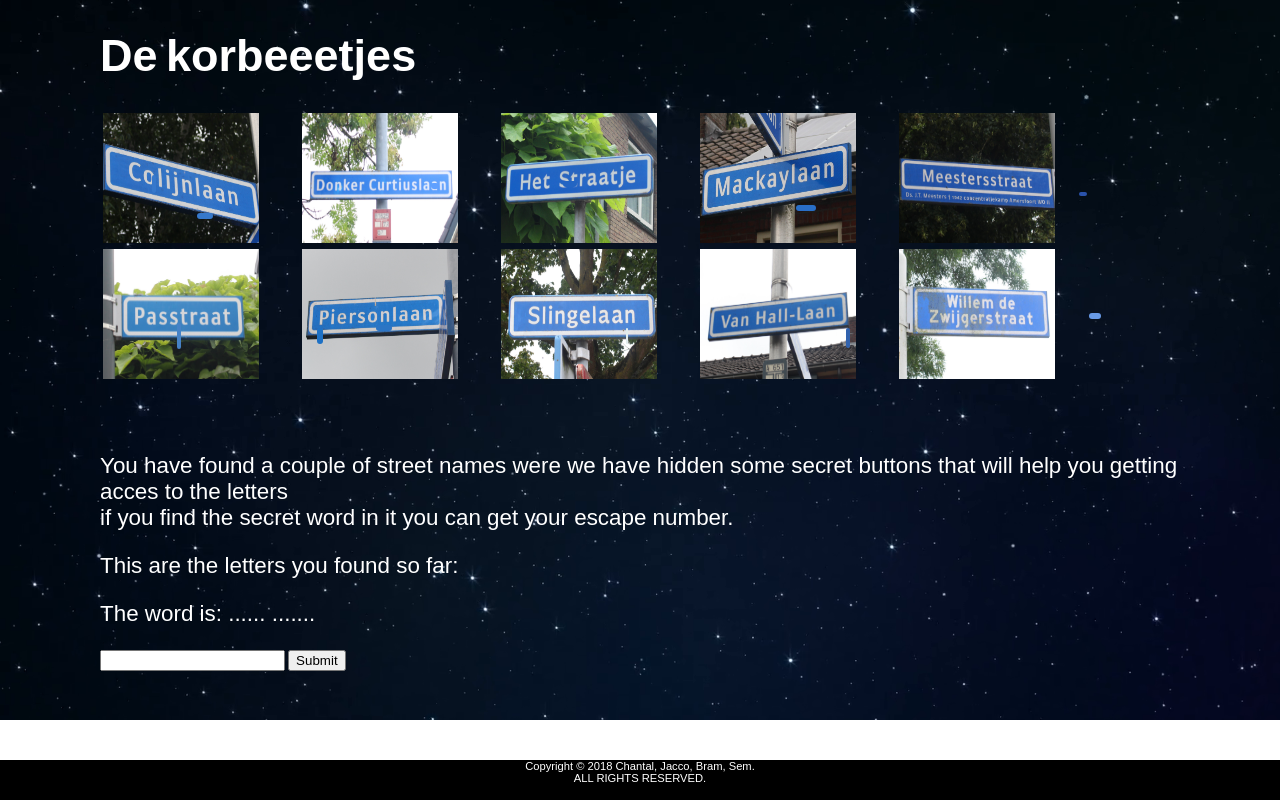
After one commit to BramEsendam/Scrum-project-2018, a PHP site: page /ITTheCarChallenge/ITTheCarChallenge.php in a window 1280 px wide. The commit adds this page. Run offline with PHP 8.4, Linux system fonts and the light colour scheme.

Commit message:
IT puzzle

```diff
--- /dev/null
+++ b/ScrumProjectEscapeRoom/ITTheCarChallenge/ITTheCarChallenge.php
@@ -0,0 +1,57 @@
+<?php
+include '../Layout/IncludeHeader.php';
+?>
+<!-- function-->
+
+<script>
+    function myFunction(text) {
+        document.getElementById("demo").innerHTML += text;
+    }
+</script>
+
+<div id="ITContainer">
+    <div id="top">
+        <table>
+            <tr>
+                <td><img src="../Images/ItOpdracht/Colijnlaan.JPG"><button onclick="myFunction('i'); this.style.display = 'none'" id="btn1"></button><button onclick="myFunction('a');this.style.display = 'none'" id="btn2"></button></td>
+                <td><img src="../Images/ItOpdracht/DonkerCuriuslaan.JPG"><button onclick="myFunction('s'); this.style.display = 'none'" id="btn3"></button></td>
+                <td><img src="../Images/ItOpdracht/HetStraatje.JPG"><button onclick="myFunction('e'); this.style.display = 'none'" id="btn4"></button></td>
+                <td><img src="../Images/ItOpdracht/Mackaylaan.JPG"><button onclick="myFunction('c'); this.style.display = 'none'" id="btn5"></button></td>
+                <td><img src="../Images/ItOpdracht/Meesterstraat.JPG"><button onclick="myFunction('t'); this.style.display = 'none'" id="btn6"></button></td>
+
+            </tr>
+            <tr>
+                <td><img src="../Images/ItOpdracht/Passtraat.JPG"><button onclick="myFunction('t'); this.style.display = 'none'" id="btn7"></button></td>
+                <td><img src="../Images/ItOpdracht/Piersonlaan.JPG"><button onclick="myFunction('p'); this.style.display = 'none'" id="btn8"></button><button onclick="myFunction('o'); this.style.display = 'none'" id="btn9"></button></td>
+                <td><img src="../Images/ItOpdracht/Slingelaan.JPG"><button onclick="myFunction('l'); this.style.display = 'none'" id="btn10"></button></td>
+                <td><img src="../Images/ItOpdracht/VanHall-Laan.JPG"><button onclick="myFunction('l'); this.style.display = 'none'" id="btn11"></button></td>
+                <td><img src="../Images/ItOpdracht/WillemdeZwijgerstraat.JPG"><button onclick="myFunction('e'); this.style.display = 'none'" id="btn12"></button></td>
+            </tr>
+        </table>
+    </div>
+    <div id="bot">
+        <p>You have found a couple of street names were we have hidden some secret buttons that will help you getting acces to the letters<br>
+        if you find the secret word in it you can get your escape number.<br></p>
+        <p id="demo">This are the letters you found so far: </p>
+        <form method="post">
+            <p>The word is: ...... ....... </p><input type="text" name="inputText">
+            <input type="submit" value="Submit" name="submit">
+        </form>
+
+        <?php
+
+        if(!empty($_POST['inputText'])){
+            $word = $_POST['inputText'];
+
+            if ($word == 'total eclipse') {
+                ?><p><?php  echo "Well done! The number is 7<br> Write the number down you might need it later on "?></p><?php
+            } else {
+                ?><p><?php  echo "Wrong answer"?></p><?php
+            }
+        }
+        ?>
+    </div>
+</div>
+<?php
+include '../Layout/IncludeFooter.php';
+?>
--- a/ScrumProjectEscapeRoom/Style/Style.css
+++ b/ScrumProjectEscapeRoom/Style/Style.css
@@ -11,7 +11,7 @@ body{
     word-spacing: -4px;
 }
 header{
-    height: 15vh;
+    height: 10vh;
     width: 100%;
 }
 #footerbalk {
@@ -30,10 +30,16 @@ header{
 main{
     height: 80vh;
 }
-h1{
-    padding-top: 25px;
+main h1{
+      padding-top: 25px;
+      font-size: 45px;
+  }
+header h1{
+    padding: 0;
     font-size: 45px;
+    margin-bottom: 0;
 }
+
 
 td {
     word-spacing: normal;
@@ -177,3 +183,169 @@ b {
     left: 1000px;
     font-size: 250%;
 }
+
+/*IT css*/
+
+#ITContainer img{
+    width: 80%;
+    height: 130px;
+}
+#top{
+    height: 40vh;
+}
+#bot{
+    height: 40vh ;
+}
+
+#ITContainer #btn1 {
+    position: absolute;
+    top: 23%;
+    left: 12%;
+    transform: translate(-50%, -50%);
+    -ms-transform: translate(-50%, -50%);
+    background-color: #3678CB;
+    padding: 9px 2px;
+    border: none;
+    cursor: pointer;
+    border-radius: 5px;
+}
+#ITContainer #btn2 {
+    position: absolute;
+    top: 27%;
+    left: 16%;
+    transform: translate(-50%, -50%);
+    -ms-transform: translate(-50%, -50%);
+    background-color: #3678CB;
+    padding: 3px 8px;
+    border: none;
+    cursor: pointer;
+    border-radius: 5px;
+}
+#ITContainer #btn3 {
+    position: absolute;
+    top: 23%;
+    left: 34%;
+    transform: translate(-50%, -50%);
+    -ms-transform: translate(-50%, -50%);
+    background-color: #5FA0FF;
+    padding: 3px 4px;
+    border: none;
+    cursor: pointer;
+    border-radius: 5px;
+    margin-top: 2px;
+}
+#ITContainer #btn4 {
+    position: absolute;
+    top: 23%;
+    left: 44%;
+    transform: translate(-50%, -50%);
+    -ms-transform: translate(-50%, -50%);
+    background-color: #2365C3;
+    padding: 3px 7px;
+    border: none;
+    cursor: pointer;
+    border-radius: 5px;
+    margin-left: 7px;
+}
+#ITContainer #btn5 {
+    position: absolute;
+    top: 26%;
+    left: 63%;
+    transform: translate(-50%, -50%);
+    -ms-transform: translate(-50%, -50%);
+    background-color: #296EC6;
+    padding: 3px 10px;
+    border: none;
+    cursor: pointer;
+    border-radius: 5px;
+}
+#ITContainer #btn6 {
+    position: absolute;
+    top: 24%;
+    left: 84%;
+    transform: translate(-50%, -50%);
+    -ms-transform: translate(-50%, -50%);
+    background-color: #2A52AA;
+    padding: 2px 4px;
+    border: none;
+    cursor: pointer;
+    border-radius: 5px;
+    margin-left: 8px;
+    margin-top: 2px;
+}
+#ITContainer #btn7 {
+    position: absolute;
+    top: 42%;
+    left: 14%;
+    transform: translate(-50%, -50%);
+    -ms-transform: translate(-50%, -50%);
+    background-color: #4682C6;
+    padding: 13px 2px;
+    border: none;
+    cursor: pointer;
+    border-radius: 5px;
+}
+#ITContainer #btn8 {
+    position: absolute;
+    top: 42%;
+    left: 25%;
+    transform: translate(-50%, -50%);
+    -ms-transform: translate(-50%, -50%);
+    background-color: #1E71C5;
+    padding: 8px 3px;
+    border: none;
+    cursor: pointer;
+    border-radius: 5px;
+}
+#ITContainer #btn9 {
+    position: absolute;
+    top: 41%;
+    left: 30%;
+    transform: translate(-50%, -50%);
+    -ms-transform: translate(-50%, -50%);
+    background-color: #2C75C4;
+    padding: 3px 8px;
+    border: none;
+    cursor: pointer;
+    border-radius: 5px;
+}
+#ITContainer #btn10 {
+    position: absolute;
+    top: 42%;
+    left: 49%;
+    transform: translate(-50%, -50%);
+    -ms-transform: translate(-50%, -50%);
+    background-color: #E1ECED;
+    padding: 8px 1px;
+    border: none;
+    cursor: pointer;
+    border-radius: 5px;
+}
+#ITContainer #btn11 {
+    position: absolute;
+    top: 42%;
+    left: 66%;
+    transform: translate(-50%, -50%);
+    -ms-transform: translate(-50%, -50%);
+    background-color: #3162AD;
+    padding: 10px 2px;
+    border: none;
+    cursor: pointer;
+    border-radius: 5px;
+    margin-top: 2px;
+    margin-left: 3px;
+}
+#ITContainer #btn12 {
+    position: absolute;
+    top: 39%;
+    left: 85%;
+    transform: translate(-50%, -50%);
+    -ms-transform: translate(-50%, -50%);
+    background-color: #689AE7;
+    padding: 3px 6px;
+    border: none;
+    cursor: pointer;
+    border-radius: 5px;
+    margin-top: 4px;
+    margin-left: 7px;
+}
```
Also changed, not shown: ScrumProjectEscapeRoom/Images/ItOpdracht/Colijnlaan.JPG (added), ScrumProjectEscapeRoom/Images/ItOpdracht/DonkerCuriuslaan.JPG (added), ScrumProjectEscapeRoom/Images/ItOpdracht/HetStraatje.JPG (added), ScrumProjectEscapeRoom/Images/ItOpdracht/Mackaylaan.JPG (added), ScrumProjectEscapeRoom/Images/ItOpdracht/Meesterstraat.JPG (added), ScrumProjectEscapeRoom/Images/ItOpdracht/Passtraat.JPG (added), ScrumProjectEscapeRoom/Images/ItOpdracht/Piersonlaan.JPG (added), ScrumProjectEscapeRoom/Images/ItOpdracht/Slingelaan.JPG (added), ScrumProjectEscapeRoom/Images/ItOpdracht/VanHall-Laan.JPG (added), ScrumProjectEscapeRoom/Images/ItOpdracht/WillemdeZwijgerstraat.JPG (added).
